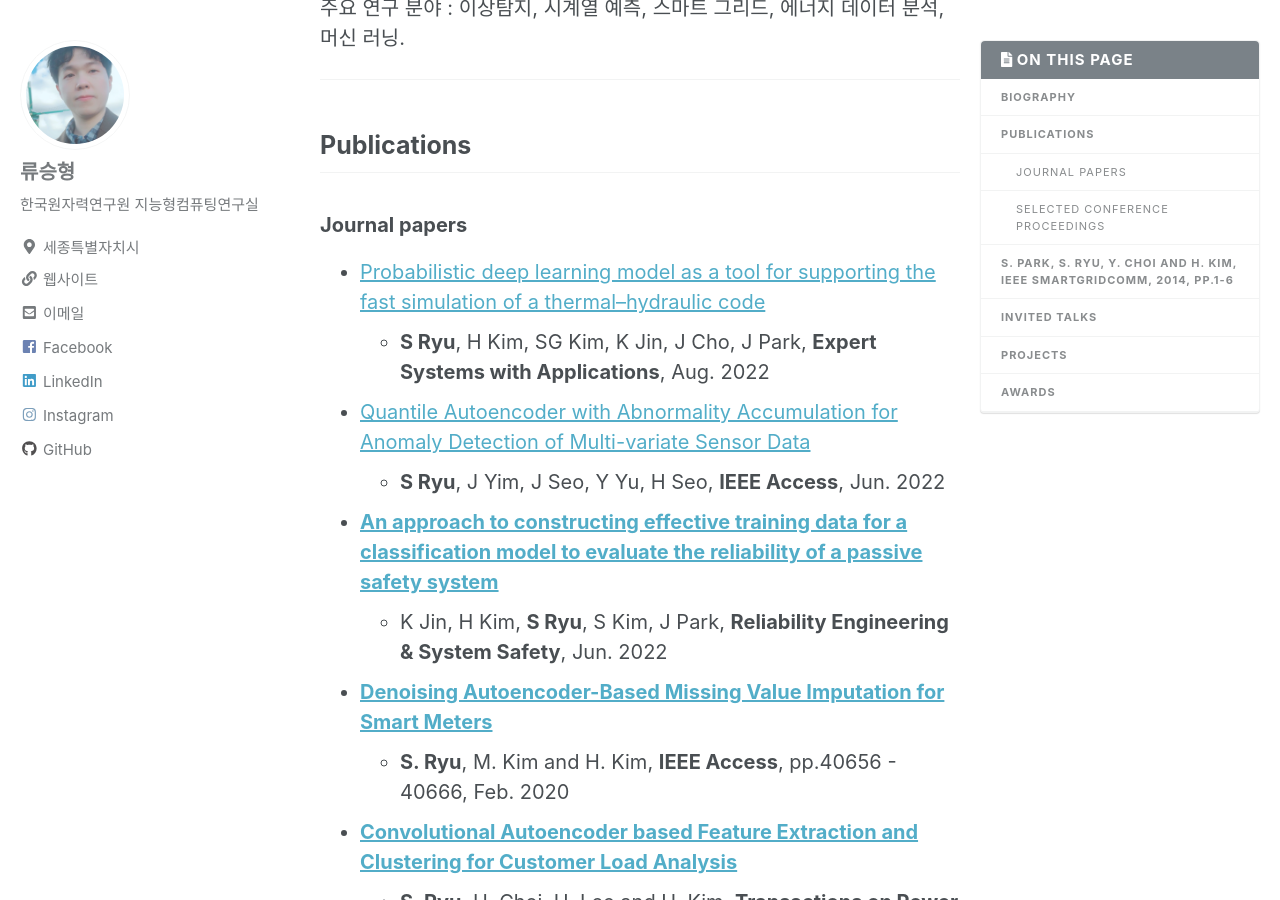
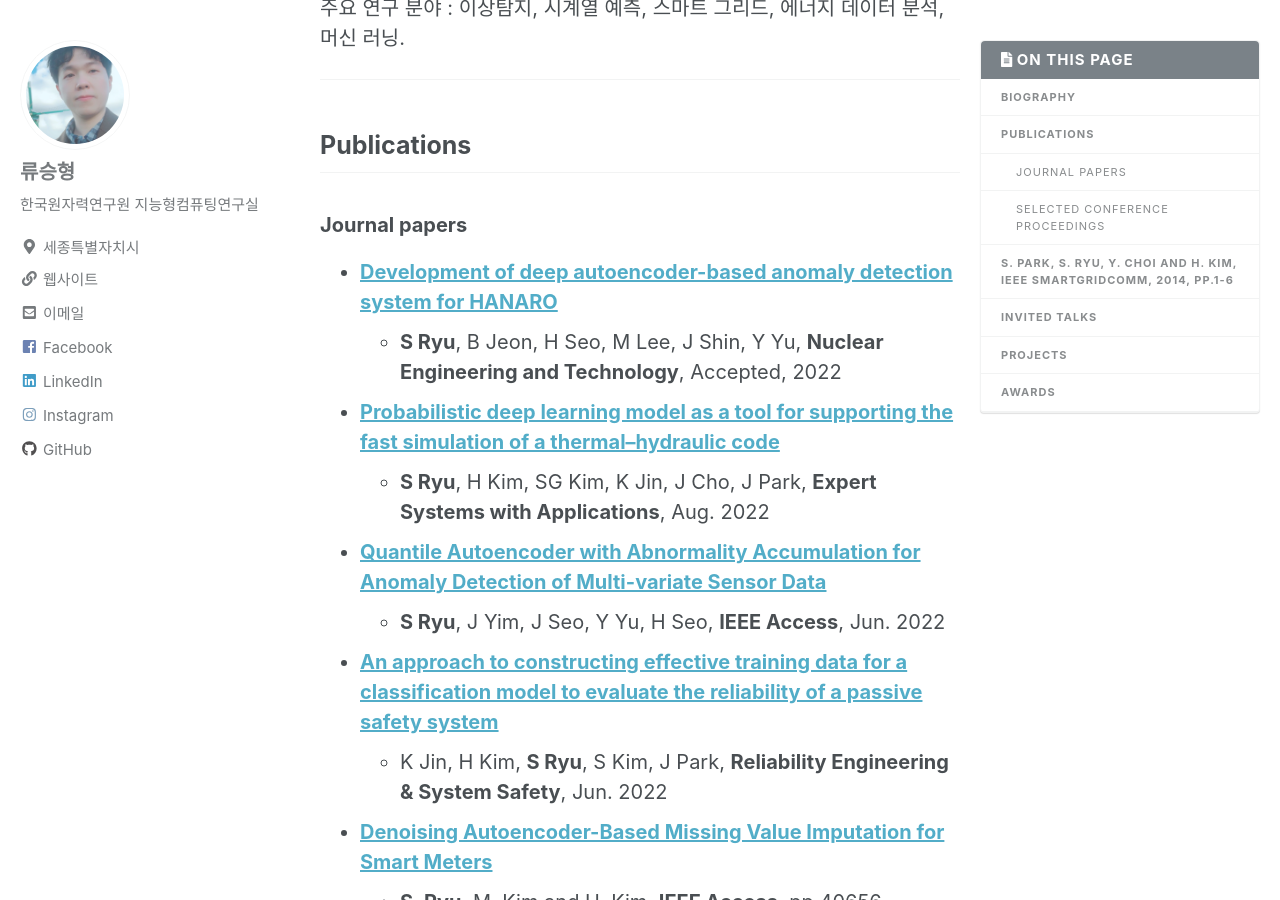
Before and after one commit to shryu8902/shryu8902.github.io, a Jekyll site: the page built from _pages/about.md, in a window 1280 px wide and 900 px high, scrolled down 604 px. Built offline with Jekyll 4.4.1, drawn with Linux system fonts in a browser that asks for light colours; nearby versions of some CDN libraries.

Commit message:
Update about.md

```diff
--- a/_pages/about.md
+++ b/_pages/about.md
@@ -20,9 +20,12 @@ His research interests are transactive energy, energy data analysis, energy fore
 
 ### Journal papers
 
-- [Probabilistic deep learning model as a tool for supporting the fast simulation of a thermal–hydraulic code](https://www.sciencedirect.com/science/article/pii/S095741742200392X)
+- [**Development of deep autoencoder-based anomaly detection system for HANARO**](https://www.sciencedirect.com/science/article/pii/S1738573322004909#)
+  - **S Ryu**, B Jeon, H Seo, M Lee, J Shin, Y Yu, **Nuclear Engineering and Technology**, Accepted, 2022
+
+- [**Probabilistic deep learning model as a tool for supporting the fast simulation of a thermal–hydraulic code**](https://www.sciencedirect.com/science/article/pii/S095741742200392X)
   - **S Ryu**, H Kim, SG Kim, K Jin, J Cho, J Park, **Expert Systems with Applications**, Aug. 2022
-- [Quantile Autoencoder with Abnormality Accumulation for Anomaly Detection of Multi-variate Sensor Data](https://ieeexplore.ieee.org/abstract/document/9810961)
+- [**Quantile Autoencoder with Abnormality Accumulation for Anomaly Detection of Multi-variate Sensor Data**](https://ieeexplore.ieee.org/abstract/document/9810961)
   - **S Ryu**, J Yim, J Seo, Y Yu, H Seo, **IEEE Access**, Jun. 2022
 - [**An approach to constructing effective training data for a classification model to evaluate the reliability of a passive safety system**](https://www.sciencedirect.com/science/article/pii/S0951832022001119)
   - K Jin, H Kim, **S Ryu**, S Kim, J Park, **Reliability Engineering & System Safety**, Jun. 2022
@@ -73,31 +76,24 @@ His research interests are transactive energy, energy data analysis, energy fore
   - 최현근, **류승형**, 김홍석, 한국통신학회 동계종합학술발표회 논문집, 2019
 - [**Short-Term Load Forecasting based on ResNet and LSTM**](https://ieeexplore.ieee.org/abstract/document/8587554/)
   - H. Choi, **S. Ryu** and H. Kim, IEEE SmartGridComm, 2018, pp.1-6.
-
 - [**Residential Load Profile Clustering via Deep Convolutional Autoencoder**](https://ieeexplore.ieee.org/abstract/document/8587454/)
   -  **S.Ryu**, H. Choi, H. Lee, H. Kim, and V. W.S. Wong, IEEE SmartGridComm, 2018, pp 1-6.
-
 - **Convolutional Autoencoder 기반 소규모 수용가 부하 프로파일 클러스터링에 대한 연구**
   -   **류승형**, 최현근, 이효섭, 김홍석, 한국통신학회 학술대회논문집, 22-24, 2017
-
 - **Coalition-based Bidding Strategies for Integrating Renewable Energy Sources in Electricity Market**
   -   S. Bae, **S. Ryu** and H. Kim, IEEE Power and Energy Society General Meeting (PES-GM), 2017, pp.1-5.
-
 - **시간 지연을 고려한 소규모 수용가 부하 프로파일 클러스터링**
   - **류승형**, 김홍석, JCCI, 2017
-
 - **Deep Neural Network Based Demand Side Short Term Load Forecasting**
   - **S. Ryu**, J. Noh and  H. Kim,  IEEE SmartGridComm, 2016, pp.1-6
-
 - **심층신경망 기반 전력수요예측 모델에 대한 연구**
   -  **류승형**, 노재구, 김홍석, 한국통신학회 학술대회논문집, 488-489, 2016
-
 - **Hierarchical Clustering of Load Profile Database in Understanding of Korean Standard Industrial Classification**
   -  **S. Ryu**, H. Kim, D. Oh, J.-i. Lee and J. Noh,  International Smart Grid Conference (ISGC), Oct. 2015
-
 - **A Framework for Baseline Load Estimation in Demand Response: Data Mining Approach**
   -   S. Park, **S. Ryu**, Y. Choi and H. Kim, IEEE SmartGridComm, 2014, pp.1-6
 ---
+
 ## Invited Talks
 
 - 딥러닝 기반 이상탐지 기술, 재난안전 데이터&AI 워크샵, KISTI부울경지원, 22.07
```
